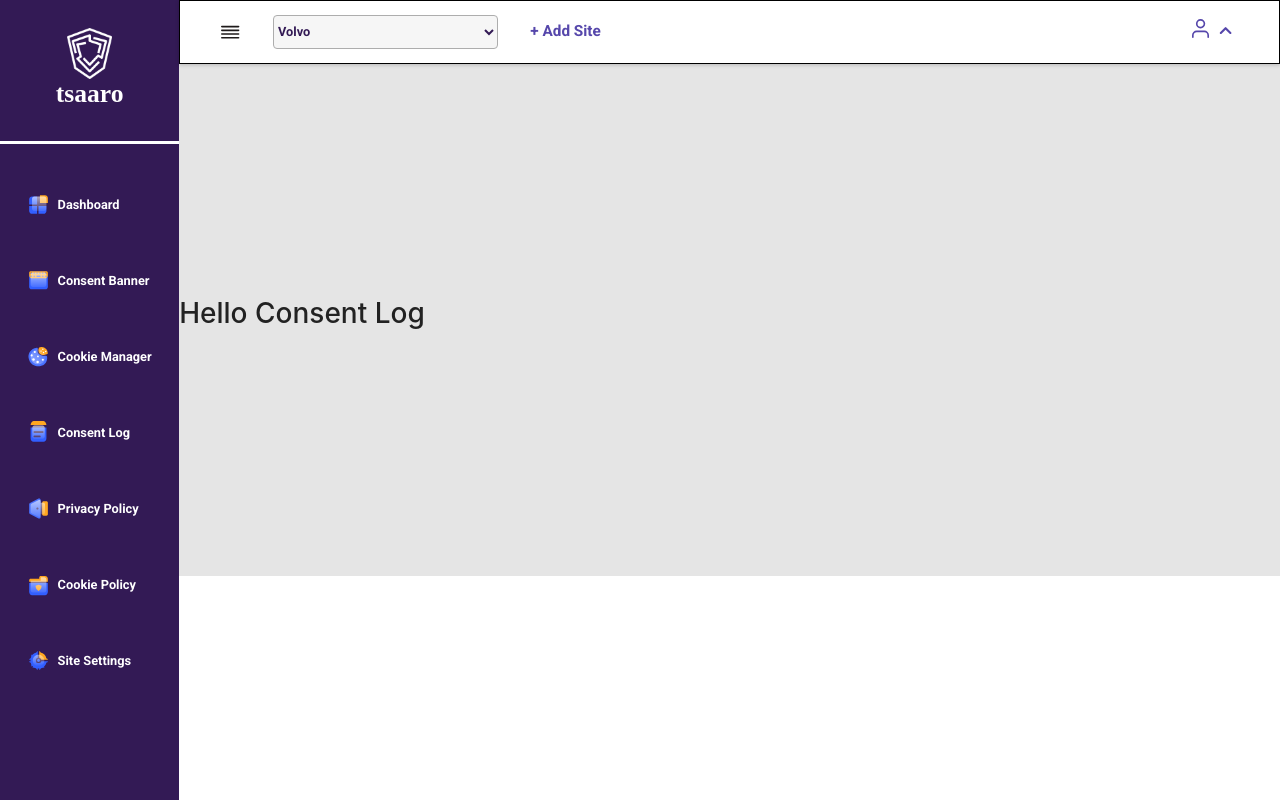
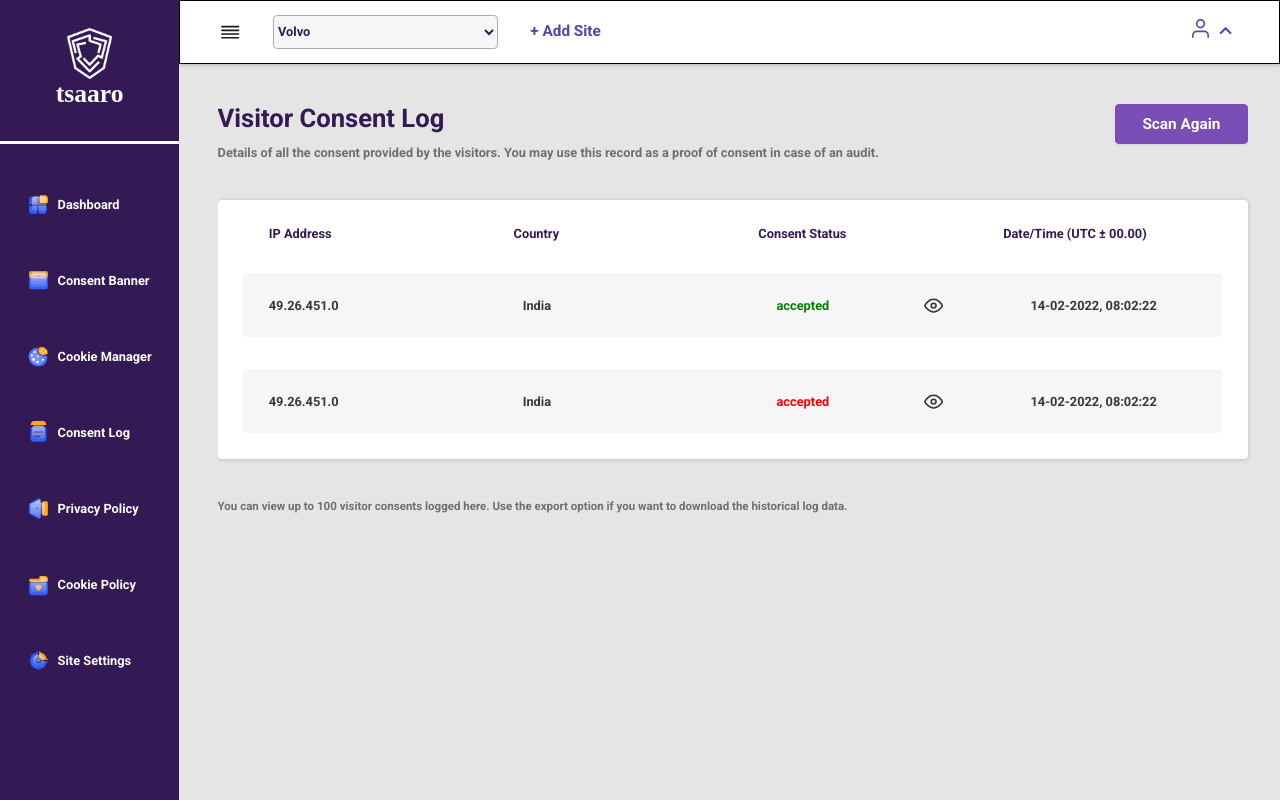
Before and after one commit to viveksingh2893/fronttsaaro, a React (Create React App) app in the folder tsaaro/: page /cl in a window 1280 px wide. Built offline with nearby package versions, Linux system fonts and the light colour scheme; a web font is replaced by a local one.

Commit message:
50% consent log

```diff
--- a/tsaaro/src/assets/Icon_apps.js
+++ b/tsaaro/src/assets/Icon_apps.js
@@ -627,8 +627,8 @@ function SvgIcon(props) {
     return (
       <svg
         xmlns="http://www.w3.org/2000/svg"
-        width="24"
-        height="24"
+        width="1.5vw"
+        height="1.5vw"
         fill="none"
         viewBox="0 0 24 24"
       >
--- /dev/null
+++ b/tsaaro/src/assets/css/consentlog.css
@@ -0,0 +1,225 @@
+.consentlog-maincontainer{
+    margin-Left:3vw;
+        height: calc(100vh - 8vh);
+        width:96.5vw;
+        justify-Content: center;
+        align-Items: center;
+        overflow-Y:scroll;
+        padding-Right:2.5vw;
+        padding-Bottom:5vh;
+}
+
+.consentlog-heading{
+    font-family: Roboto;
+    font-size: 2vw;
+    font-style: normal;
+    font-weight: 600;
+    line-height: 2.2vw;
+    letter-spacing: 0em;
+    text-align: left;
+    color:#331A55;
+    }
+
+.consentlog-scanbtn{
+    display:flex;
+    background-color:#7A4EB6;
+    border-radius: 4px;
+    width:10.4vw;
+    height:5vh;
+    align-items: center;
+    text-align: center;
+    justify-content: center;
+    border:1px solid #7A4EB6;
+  }
+  .consentlog-scanbtn:hover{
+    background-color:#7A4EB6;
+  }
+
+  .consentlog-scanagain{
+    display: flex;
+    font-family: Roboto;
+    font-style: normal;
+    font-weight: 500;
+    font-size: 1.2vw;
+    line-height: 1.3px;
+    align-items: center;
+    margin: 0;
+    letter-spacing: 0em;
+  }
+
+  .consentlog-description{
+    font-family:Roboto;
+  font-style: normal;
+  font-weight: 400;
+  font-size: 1vw;
+  line-height: 1.2vw;
+  display: flex;
+  align-items: center;
+  color:#6F6F6F;
+   margin-Bottom:5vh;
+  }
+
+  .consentlog-title {
+    font-family: Roboto;
+    font-style: normal;
+    font-weight: 500;
+    font-size: 1vw;
+    line-height: 1.2vw;
+    display: flex;
+    align-items: flex-end;
+    color: #331A55;
+    padding-left:2vw;
+    width: 20vw;
+    margin:0
+  }
+
+  .consent-ip{
+    font-family: Roboto;
+    font-style: normal;
+    font-weight: 500;
+    font-size: 1vw;
+    line-height: 1.2vw;
+    display: flex;
+    align-items: center;
+    color: #373737;
+    padding:2vw;
+    width: 17vw;
+    margin: 0;
+  }
+
+  .consentlog-block{
+    display:flex;
+    height: 8vh;
+    border:.5 solid #ADADAD;
+    background-Color:#F6F6F6;
+    border-radius: 4px;
+    margin-top:4vh;
+    flex-Direction:row;
+    align-Items:center;
+    justify-Content:space-between;
+  }
+
+  .consentlog-eye{
+    display:flex;
+    height:6.3vh;
+    cursor: pointer;
+    align-items: center;
+}
+
+.consentlog-btmline{
+    font-family: Roboto;
+    font-style: normal;
+    font-weight: 400;
+    font-size: .9vw;
+    line-height: 1.2vw;
+    display: flex;
+    align-items: center;
+    color: #6F6F6F;
+    margin-top: 5vh;
+}
+
+.consentlog-modal{
+    overflow-y: scroll;
+    width: 100vw;
+    height: 100vh;
+    top: 0;
+    left: 0;
+    right: 0;
+    bottom: 0;
+    position: fixed;
+    background: rgba(49,49,49,0.8);
+  }
+  .consentlog-modalcontent {
+    top:30vh;
+    left:32vw;
+    display:flex;
+    outline:none;
+    position: absolute;
+    justify-content: center;
+    align-items: center;
+    line-height: 1.4;
+    background: white;
+    padding: 2vw;
+    border-radius: 4px;
+    width:32.6vw;
+    height:31vh;
+  }
+
+  .consent-containerpop{
+    display:flex;
+    flex-direction: column;
+    justify-content: center;
+    align-items: flex-start;
+    width: 32.6vw;
+    height: 31vh;
+    padding:1vw;
+    margin:0;
+}
+
+.consent-poptitle{
+    font-family: Roboto;
+    font-style: normal;
+    font-weight: 600;
+    font-size: 1.5vw;
+    line-height: 2vw;
+    display: flex;
+    align-items: center;
+    color: #331A55;
+}
+
+.consent-contentpop{
+    font-family: Roboto;
+    font-style: normal;
+    font-weight: 500;
+    font-size: 1vw;
+    line-height: 1.2vw;
+    display: flex;
+    align-items: center;
+    color: #373737;
+}
+
+.consent-submitpop{
+    display:flex;
+    justify-Content:flex-end;
+     width:70vw;
+     margin-Top:1vw;
+     flex-Direction:row;
+   }
+
+   .consent-cancel{
+     display: flex;
+     align-items: center;
+     justify-content: center;
+     border: 1px solid #7A4EB6;
+     background-color: white;
+     width:8.65vw;
+     height:4.81vh;
+     cursor: pointer;
+     border-radius:4px ;
+     color:#7A4EB6;
+     font-family: Roboto;
+     font-style: normal;
+     font-weight: 500;
+     font-size: 1vw;
+     line-height: 1.2vw;
+   }
+
+   .consent-submit{
+    display: flex;
+    align-items: center;
+    justify-content: center;
+    background-color: #7A4EB6;
+    border: 1px solid #7A4EB6;
+    width:8.65vw;
+    height:4.81vh;
+    cursor: pointer;
+    font-family: Roboto;
+    font-style: normal;
+    font-weight: 500;
+    font-size: 1vw;
+    line-height: 1.2vw;
+    display: flex;
+    color: #FFFFFF;
+    margin-left: 1vw;
+    border-radius: 4px;
+   }
--- /dev/null
+++ b/tsaaro/src/component/content/consentLogView.js
@@ -0,0 +1,21 @@
+import React from "react";
+import "../../assets/css/consentlog.css";
+import SvgIcon from "../../assets/Icon_apps";
+
+const ConsentLogView=(props)=>{
+    return(
+        <div className="consentlog-block">
+            <p className="consent-ip">{props.ip}</p>
+            <p className="consent-ip">{props.country}</p>
+            <div className="consent-ip" style={{display:'flex', flexDirection:'row',justifyContent:'space-between'}}>
+                <p style={{color:props.accept?'green':'red',margin:'0vw'}}>{props.status}</p>
+                <div className="consentlog-eye">
+                    <SvgIcon name='eye'/>
+                </div>
+            </div>
+            <p className="consent-ip">{props.time}</p>
+        </div>
+    )
+}
+
+export default ConsentLogView;
--- /dev/null
+++ b/tsaaro/src/component/popup/consentPopView.js
@@ -0,0 +1,22 @@
+import React, { useState } from "react";
+import "../../assets/css/consentlog.css";
+
+function ConsentPopView(props) {
+
+  return (
+    <div className="consent-containerpop">
+        <p className="consent-poptitle">Export Options</p>
+        <div style={{display:'flex', flexDirection:'row', justifyContent:'space-between', width:'28vw', marginTop:'3vh'}}>
+            <p className="consent-contentpop">Date Range:</p>
+        </div>
+        <div style={{display:'flex', flexDirection:'row', justifyContent:'flex-end', width:'28vw', marginTop:'3vh'}}>
+            <div className="consent-submitpop">
+                <button onClick={()=>{props.closeScan(false)}} className="consent-cancel">Cancel</button>
+                <button onClick={()=>{props.closeScan(false)}} className="consent-submit">Export as CSV</button>
+            </div>
+    </div>
+    </div>
+  )
+}
+
+export default ConsentPopView;
--- a/tsaaro/src/screen/dashboard/consentlog.js
+++ b/tsaaro/src/screen/dashboard/consentlog.js
@@ -1,11 +1,82 @@
-const ConsentlogScr=()=>{
-    return(
-        <div  style={{display:'flex',height:'100vh',height:'40vw',justifyContent:'center',alignItems:'center'}}>
+import React, {useState} from "react";
+import { Col, Button, Row } from "antd";
+import "../../assets/css/consentlog.css";
+import ConsentLogView from "../../component/content/consentLogView";
+import ConsentPopView from "../../component/popup/consentPopView";
+
+const ConsentlogScr = (props) => {
+  const [scan, setScan] = useState(false);
+  const [accept, setAccept] = useState(true)
+
+  const toggleScan = () => {
+    setScan(!scan);
+  };
+
+  return (
+    <div className="consentlog-maincontainer">
+      <Row
+        style={{
+          display: "flex",
+          marginTop:'5vh',
+          alignItems: "center",
+          justifyContent: "flex-start",
+        }}
+      >
+        <Col span={12}>
+          <h2 className="consentlog-heading">Visitor Consent Log</h2>
+        </Col>
+        <Col
+          span={12}
+          style={{
+            display: "flex",
+            alignItems: "center",
+            justifyContent: "flex-end",
+          }}
+        >
+            <Button onClick={toggleScan} type="primary" className="consentlog-scanbtn">
+              <p className="consentlog-scanagain">Scan Again</p>
+            </Button>
+        </Col>
+      </Row>
+      <Row>
+        <p className="consentlog-description">
+        Details of all the consent provided by the visitors.
+        You may use this record as a proof of consent in case of an audit.
+        </p>
+      </Row>
+      <div style={{display:'flex',flexDirection:'column',padding:'2vw', backgroundColor:'white', borderRadius:'4px',boxShadow:'0px 0.5px 4px rgba(0, 0, 0, 0.2)'}}>
+        <div style={{display:'flex', flexDirection:'row', alignItems:'center',justifyContent:'flex-start'}}>
+            <p className="consentlog-title">IP Address</p>
+            <p className="consentlog-title">Country</p>
+            <p className="consentlog-title">Consent Status</p>
+            <p className="consentlog-title">Date/Time (UTC ± 00.00)</p>
+        </div>
+        <ConsentLogView
+            accept={accept}
+            ip='49.26.451.0'
+            country='India'
+            status={accept?'accepted':'rejected'}
+            time='14-02-2022, 08:02:22'
+        />
+        <ConsentLogView
+            accept={false}
+            ip='49.26.451.0'
+            country='India'
+            status={accept?'accepted':'rejected'}
+            time='14-02-2022, 08:02:22'
+        />
+      </div>
+      <p className="consentlog-btmline">You can view up to 100 visitor consents logged here. Use the export option if you want to download the historical log data.</p>
+      {scan && (
+        <div className="consentlog-modal">
+            <div className="consentlog-modalcontent">
+                <ConsentPopView closeScan={setScan}/>
+            </div>
+        </div>
+      )}
+    </div>
+  );
+};
 
 
-        <h1>Hello Consent Log</h1>
-        </div>
-    );
-}
-
 export default ConsentlogScr;
```
